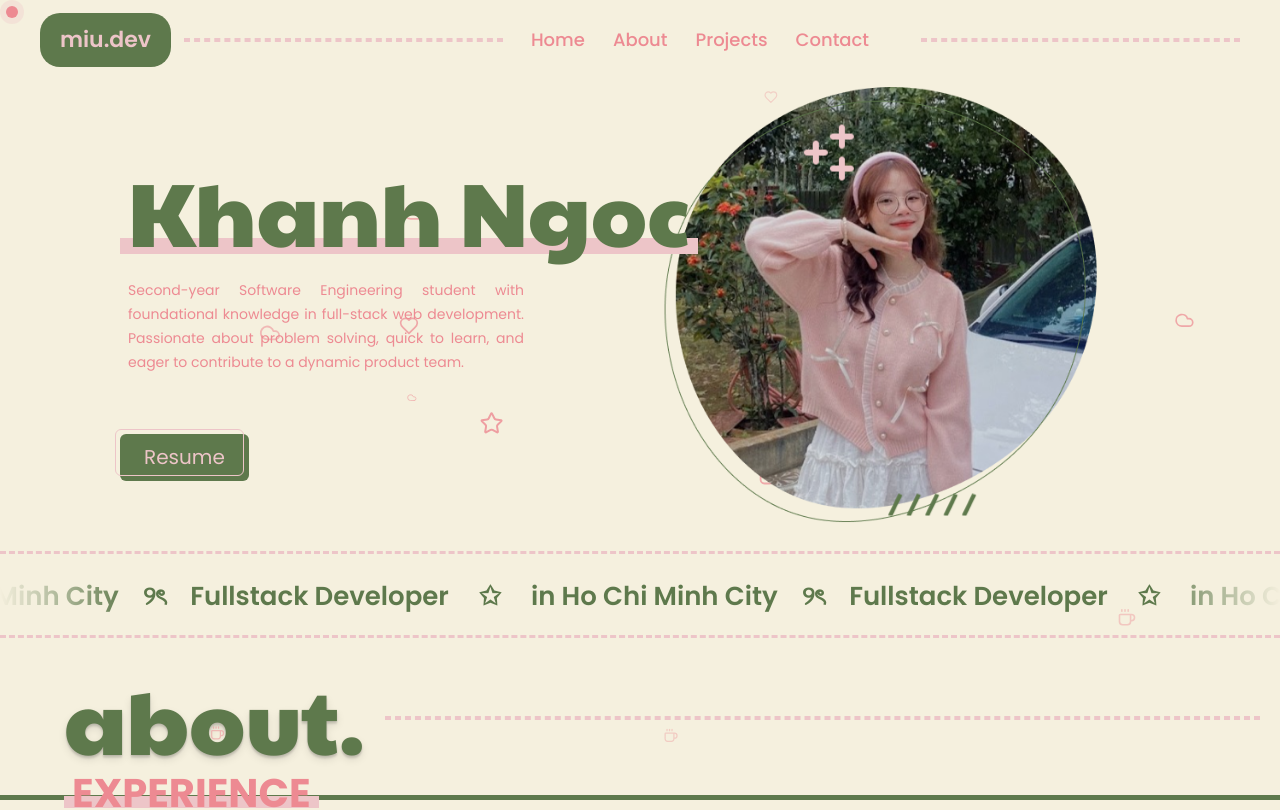
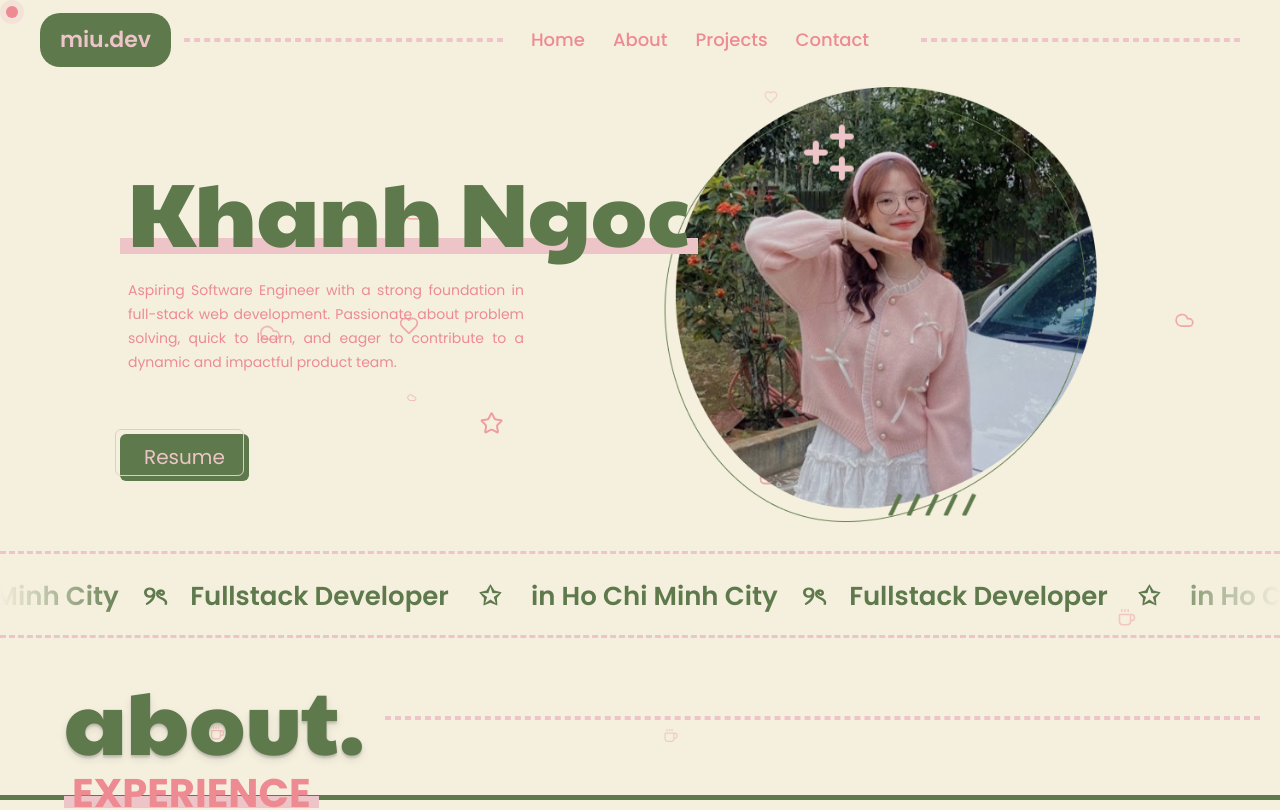
Before and after one commit to nngtkhngoc/portfolio, a React app: page / in a window 1280 px wide. Shown: the top 810 px of the page. Built offline with nearby package versions, Linux system fonts and the light colour scheme; the HTML template or start-up script is replaced by a standard one.

Commit message:
fix introduction

```diff
--- a/src/components/Home.tsx
+++ b/src/components/Home.tsx
@@ -114,9 +114,9 @@ export default function Home() {
           transition={{ type: "ease-in-out", duration: "1.5", delay: 0.2 }}
           className="text-primary text-[14px] pt-8 px-2 md:pl-2 md:pr-0 md:pt-5 lg:pt-8 text-sm/6 text-justify w-full lg:pr-20 xl:pt-13"
         >
-          Second-year Software Engineering student with foundational knowledge
-          in full-stack web development. Passionate about problem solving, quick
-          to learn, and eager to contribute to a dynamic product team.
+          Aspiring Software Engineer with a strong foundation in full-stack web
+          development. Passionate about problem solving, quick to learn, and
+          eager to contribute to a dynamic and impactful product team.
         </motion.div>
         <div className="mt-5"></div>
         <motion.a
```
